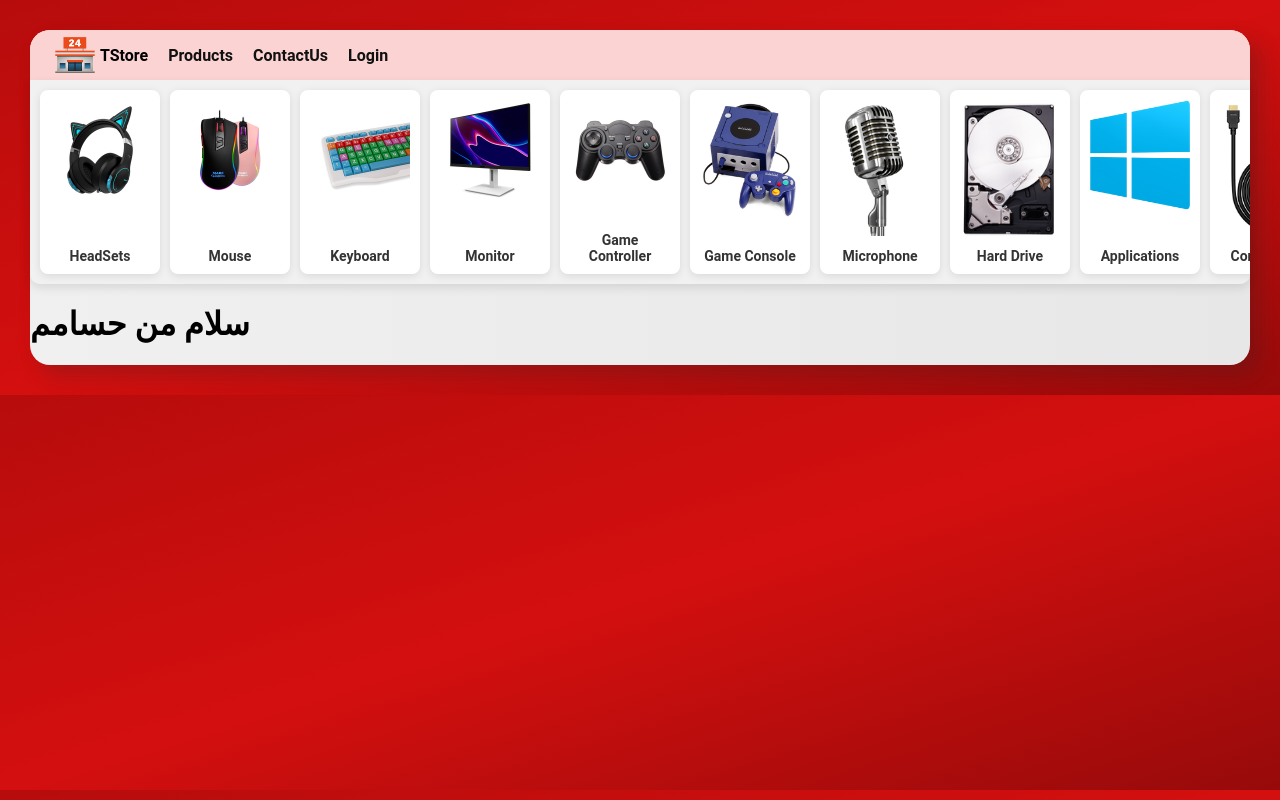
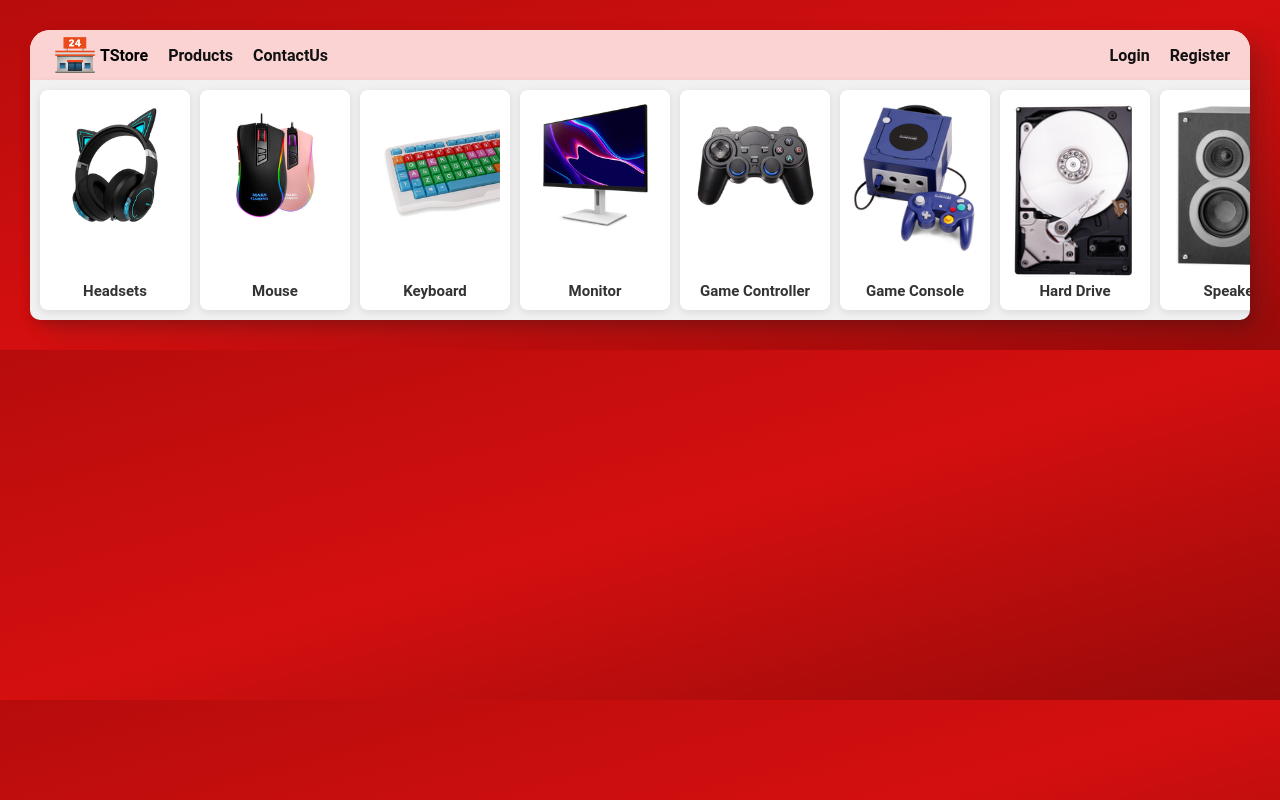
Before and after one commit to nuclearHesam/TStore-Template, a plain HTML site: page index.html in a window 1280 px wide. Drawn offline with Linux system fonts and the light colour scheme.

Commit message:
add new category + fix slider, Register and Login

```diff
--- a/css/header-menu-button.css
+++ b/css/header-menu-button.css
@@ -65,3 +65,6 @@
 #header-menu-button-login p::before {
   content: "Login";
 }
+#header-menu-button-register p::before {
+  content: "Register";
+}
--- a/css/index.css
+++ b/css/index.css
@@ -33,9 +33,8 @@
 }
 
 .slide img {
-    width: 100px; /* عرض تصویر */
+    width: 130px; /* عرض تصویر */
     height: auto; /* حفظ تناسب */
-    margin-bottom: 8px; /* فاصله تصویر از متن */
     border-radius: 5px; /* گوشه‌های گرد برای تصویر */
 }
 
@@ -43,7 +42,7 @@
     margin: 0;
     margin-top: auto; /* انتقال متن به پایین */
 
-    font-size: 14px; /* اندازه متن */
+    font-size: 15px; /* اندازه متن */
     font-weight: bold; /* ضخیم‌تر کردن متن */
     font-family: "Roboto";
 
--- a/css/styles.css
+++ b/css/styles.css
@@ -32,7 +32,7 @@ body {
 }
 
 .header {
-  width: auto;
+  width: 100%;
   height: 50px;
 
   display: flex;
@@ -42,9 +42,6 @@ body {
 
   background-color: #fcd3d3;
   font-family: Roboto;
-
-  padding-left: 20px;
-  padding-right: 20px;
 }
 
 .header a {
@@ -53,6 +50,8 @@ body {
   align-items: center;
 
   text-decoration: none;
+
+  margin-left: 20px;
 }
 
 .header a img {
@@ -68,3 +67,9 @@ body {
 {
   display: flex;
 }
+
+#UserIdentity{
+ display: flex;
+ margin-left: auto;
+ margin-right: 20px;
+}
--- a/index.html
+++ b/index.html
@@ -27,7 +27,11 @@
         <!-- header-menu -->
         <div id="header-menu">
           <!-- Products -->
-          <a class="header-menu-button" id="header-menu-button-products" href="products.html">
+          <a
+            class="header-menu-button"
+            id="header-menu-button-products"
+            href="products.html"
+          >
             <p>Products</p>
           </a>
 
@@ -35,22 +39,27 @@
           <a class="header-menu-button" id="header-menu-button-contactus">
             <p>ContactUs</p>
           </a>
+        </div>
 
+        <div id="UserIdentity">
           <a class="header-menu-button" id="header-menu-button-login">
             <p>Login</p>
+          </a>
+
+          <a class="header-menu-button" id="header-menu-button-register">
+            <p>Register</p>
           </a>
         </div>
       </div>
 
       <!-- page content -->
       <div id="page-content">
-
         <div class="slider">
           <div class="slides">
             <!-- Each slide -->
             <a class="slide" href="products/headSets">
               <img src="image/index/slider/headset.png" alt="headset" />
-              <p>HeadSets</p>
+              <p>Headsets</p>
             </a>
 
             <a class="slide" href="products/mouse">
@@ -82,33 +91,32 @@
             </a>
 
             <a class="slide" href="products/gameconsole">
-              <img src="image/index/slider/microphone.png" alt="gameconsole" />
+              <img src="image/index/slider/harddrive.png" alt="" />
+              <p>Hard Drive</p>
+            </a>
+
+            <a class="slide" href="products/gameconsole">
+              <img src="image/index/slider/speaker.png" alt="gameconsole" />
+              <p>Speakers</p>
+            </a>
+
+            <a class="slide" href="">
+              <img src="image/index/slider/microphone.png" alt="" />
               <p>Microphone</p>
             </a>
 
             <a class="slide" href="products/gameconsole">
-              <img src="image/index/slider/harddrive.png" alt="gameconsole" />
-              <p>Hard Drive</p>
+              <img src="image/index/slider/connections.png" alt="" />
+              <p>Connections</p>
             </a>
 
             <a class="slide" href="products/gameconsole">
-              <img src="image/index/slider/application.png" alt="gameconsole" />
+              <img src="image/index/slider/application.png" alt="" />
               <p>Applications</p>
             </a>
-
-            <a class="slide" href="products/gameconsole">
-              <img src="image/index/slider/connections.png" alt="gameconsole" />
-              <p>Connections</p>
-            </a>
-
           </div>
         </div>
-
-
-        <h1>سلام من حسامم</h1>
-
       </div>
-
     </div>
   </body>
 </html>
```
Also changed, not shown: image/index/slider/speaker.png (added).
